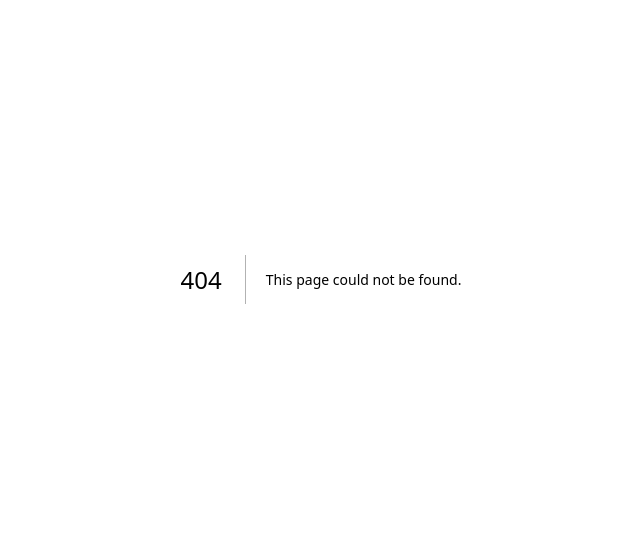
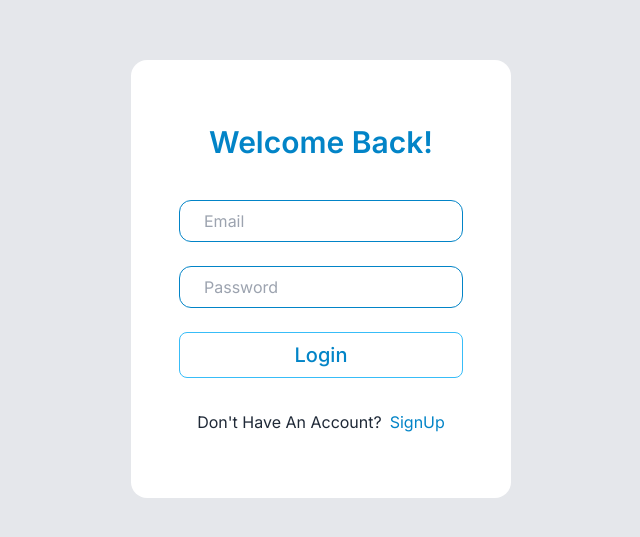
Before and after one commit to Pulkit1802/assessment-manger, a Next.js app in the folder client/: page /login in a window 1280 px wide. Before the commit this address had no page. Shown: the part 121-658 px from the top of the page, without its empty margins (319-959 px from the left). Built offline with nearby package versions, Linux system fonts and the light colour scheme.

Commit message:
:zap: login form

```diff
--- /dev/null
+++ b/client/app/api/api.ts
@@ -0,0 +1 @@
+import axios from 'axios';
--- /dev/null
+++ b/client/app/components/form/input.tsx
@@ -0,0 +1,20 @@
+export const FormInput = (
+    {type, name, placeholder, value, onChange}: {
+        type: string,
+        name: string,
+        placeholder: string,
+        value: string,
+        onChange: (e: React.ChangeEvent<HTMLInputElement>) => void
+    }
+) => {
+    return (
+        <input
+            type={type}
+            name={name}
+            placeholder={placeholder}
+            value={value}
+            onChange={onChange}
+            className="outline-none py-2 px-6 border border-sky-600 rounded-xl focus:outline-none"
+        />
+    )
+}
--- /dev/null
+++ b/client/app/components/form/label.tsx
@@ -0,0 +1,9 @@
+export const FormLabel = (
+    {text, htmlFor}: {text: string, htmlFor: string}
+) => {
+    return (
+        <label className="text-xl mr-4 text-gray-800" htmlFor={htmlFor}>
+            {text}
+        </label>
+    )
+}
--- /dev/null
+++ b/client/app/components/form/loginForm.tsx
@@ -0,0 +1,63 @@
+"use client";
+import { useState, useEffect } from "react";
+import { FormInput } from "./input";
+import Link from 'next/link'
+
+export const LoginForm = () => {
+
+    const [form, setForm] = useState({
+        email: "",
+        password: ""
+    });
+
+    const handleInputChange = (e: React.ChangeEvent<HTMLInputElement>) => {
+        setForm(prev => {
+            return {
+                ...prev,
+                [e.target.name]: e.target.value
+            }
+        })
+    }
+
+    const handleLoginFormSubmit = (e: React.FormEvent<HTMLFormElement>) => {
+        e.preventDefault();
+    }
+
+    return (
+        <div>
+            <form className="py-16 px-12 bg-white rounded-2xl text-sky-600" onSubmit={handleLoginFormSubmit}>
+
+                <p className="text-3xl font-semibold text-center mb-10 ">Welcome Back!</p>
+
+                <div className="mb-6">
+                    <FormInput
+                        type="email"
+                        name="email"
+                        placeholder="Email"
+                        value={form.email}
+                        onChange={handleInputChange}
+                    />
+                </div>
+                <div>
+                    <FormInput
+                        type="password"
+                        name="password"
+                        placeholder="Password"
+                        value={form.password}
+                        onChange={handleInputChange}
+                    />
+                </div>
+                <div>
+                    <button type="submit" className="w-full text-center mt-6 py-2 rounded-lg font-medium text-xl text-sky-600 border border-sky-400 transition-all duration-300
+                    hover:text-gray-100 hover:bg-sky-600 hover:border-sky-600">Login</button>
+                </div>
+                <div className="mt-8">
+                    <p className="text-gray-800 text-center">Don't Have An Account?
+                        <Link href={'/signUp'} className="ml-2 text-sky-600">SignUp</Link>
+                    </p>
+                </div>
+            </form>
+        </div>
+
+    )
+}
--- /dev/null
+++ b/client/app/components/form/searchBar.tsx
@@ -0,0 +1,3 @@
+export const searchBar = () => {
+
+}
--- /dev/null
+++ b/client/app/login/page.tsx
@@ -0,0 +1,9 @@
+import { LoginForm } from "../components/form/loginForm";
+
+export default function Page () {
+    return (
+        <div className="h-screen bg-gray-200 flex justify-center items-center">
+            <LoginForm />
+        </div>
+    )
+}
--- a/client/app/page.tsx
+++ b/client/app/page.tsx
@@ -1,113 +1,27 @@
-import Image from 'next/image'
+"use client";
+import { useState, useEffect } from "react";
+import { redirect } from 'next/navigation'
 
 export default function Home() {
+
+  const [user, setUser] = useState(null);
+
+  const checkIfLoggedIn = () => {
+    const token = localStorage.getItem("token");
+
+    if (!token)
+      redirect("/login")
+    else
+      redirect("/dashboard")
+  }
+
+  useEffect(() => {
+    checkIfLoggedIn();
+  }, []);
+
   return (
     <main className="flex min-h-screen flex-col items-center justify-between p-24">
-      <div className="z-10 max-w-5xl w-full items-center justify-between font-mono text-sm lg:flex">
-        <p className="fixed left-0 top-0 flex w-full justify-center border-b border-gray-300 bg-gradient-to-b from-zinc-200 pb-6 pt-8 backdrop-blur-2xl dark:border-neutral-800 dark:bg-zinc-800/30 dark:from-inherit lg:static lg:w-auto  lg:rounded-xl lg:border lg:bg-gray-200 lg:p-4 lg:dark:bg-zinc-800/30">
-          Get started by editing&nbsp;
-          <code className="font-mono font-bold">app/page.tsx</code>
-        </p>
-        <div className="fixed bottom-0 left-0 flex h-48 w-full items-end justify-center bg-gradient-to-t from-white via-white dark:from-black dark:via-black lg:static lg:h-auto lg:w-auto lg:bg-none">
-          <a
-            className="pointer-events-none flex place-items-center gap-2 p-8 lg:pointer-events-auto lg:p-0"
-            href="https://vercel.com?utm_source=create-next-app&utm_medium=appdir-template&utm_campaign=create-next-app"
-            target="_blank"
-            rel="noopener noreferrer"
-          >
-            By{' '}
-            <Image
-              src="/vercel.svg"
-              alt="Vercel Logo"
-              className="dark:invert"
-              width={100}
-              height={24}
-              priority
-            />
-          </a>
-        </div>
-      </div>
 
-      <div className="relative flex place-items-center before:absolute before:h-[300px] before:w-[480px] before:-translate-x-1/2 before:rounded-full before:bg-gradient-radial before:from-white before:to-transparent before:blur-2xl before:content-[''] after:absolute after:-z-20 after:h-[180px] after:w-[240px] after:translate-x-1/3 after:bg-gradient-conic after:from-sky-200 after:via-blue-200 after:blur-2xl after:content-[''] before:dark:bg-gradient-to-br before:dark:from-transparent before:dark:to-blue-700 before:dark:opacity-10 after:dark:from-sky-900 after:dark:via-[#0141ff] after:dark:opacity-40 before:lg:h-[360px] z-[-1]">
-        <Image
-          className="relative dark:drop-shadow-[0_0_0.3rem_#ffffff70] dark:invert"
-          src="/next.svg"
-          alt="Next.js Logo"
-          width={180}
-          height={37}
-          priority
-        />
-      </div>
-
-      <div className="mb-32 grid text-center lg:max-w-5xl lg:w-full lg:mb-0 lg:grid-cols-4 lg:text-left">
-        <a
-          href="https://nextjs.org/docs?utm_source=create-next-app&utm_medium=appdir-template&utm_campaign=create-next-app"
-          className="group rounded-lg border border-transparent px-5 py-4 transition-colors hover:border-gray-300 hover:bg-gray-100 hover:dark:border-neutral-700 hover:dark:bg-neutral-800/30"
-          target="_blank"
-          rel="noopener noreferrer"
-        >
-          <h2 className={`mb-3 text-2xl font-semibold`}>
-            Docs{' '}
-            <span className="inline-block transition-transform group-hover:translate-x-1 motion-reduce:transform-none">
-              -&gt;
-            </span>
-          </h2>
-          <p className={`m-0 max-w-[30ch] text-sm opacity-50`}>
-            Find in-depth information about Next.js features and API.
-          </p>
-        </a>
-
-        <a
-          href="https://nextjs.org/learn?utm_source=create-next-app&utm_medium=appdir-template-tw&utm_campaign=create-next-app"
-          className="group rounded-lg border border-transparent px-5 py-4 transition-colors hover:border-gray-300 hover:bg-gray-100 hover:dark:border-neutral-700 hover:dark:bg-neutral-800/30"
-          target="_blank"
-          rel="noopener noreferrer"
-        >
-          <h2 className={`mb-3 text-2xl font-semibold`}>
-            Learn{' '}
-            <span className="inline-block transition-transform group-hover:translate-x-1 motion-reduce:transform-none">
-              -&gt;
-            </span>
-          </h2>
-          <p className={`m-0 max-w-[30ch] text-sm opacity-50`}>
-            Learn about Next.js in an interactive course with&nbsp;quizzes!
-          </p>
-        </a>
-
-        <a
-          href="https://vercel.com/templates?framework=next.js&utm_source=create-next-app&utm_medium=appdir-template&utm_campaign=create-next-app"
-          className="group rounded-lg border border-transparent px-5 py-4 transition-colors hover:border-gray-300 hover:bg-gray-100 hover:dark:border-neutral-700 hover:dark:bg-neutral-800/30"
-          target="_blank"
-          rel="noopener noreferrer"
-        >
-          <h2 className={`mb-3 text-2xl font-semibold`}>
-            Templates{' '}
-            <span className="inline-block transition-transform group-hover:translate-x-1 motion-reduce:transform-none">
-              -&gt;
-            </span>
-          </h2>
-          <p className={`m-0 max-w-[30ch] text-sm opacity-50`}>
-            Explore the Next.js 13 playground.
-          </p>
-        </a>
-
-        <a
-          href="https://vercel.com/new?utm_source=create-next-app&utm_medium=appdir-template&utm_campaign=create-next-app"
-          className="group rounded-lg border border-transparent px-5 py-4 transition-colors hover:border-gray-300 hover:bg-gray-100 hover:dark:border-neutral-700 hover:dark:bg-neutral-800/30"
-          target="_blank"
-          rel="noopener noreferrer"
-        >
-          <h2 className={`mb-3 text-2xl font-semibold`}>
-            Deploy{' '}
-            <span className="inline-block transition-transform group-hover:translate-x-1 motion-reduce:transform-none">
-              -&gt;
-            </span>
-          </h2>
-          <p className={`m-0 max-w-[30ch] text-sm opacity-50`}>
-            Instantly deploy your Next.js site to a shareable URL with Vercel.
-          </p>
-        </a>
-      </div>
     </main>
   )
 }
```
Also changed, not shown: client/package.json (+5 -4 lines), client/app/components/form/registerForm.tsx (added), 1 other file (tests, documents, lock files or other folders).
